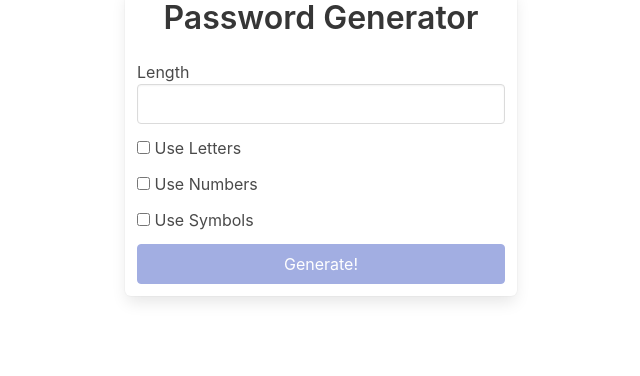
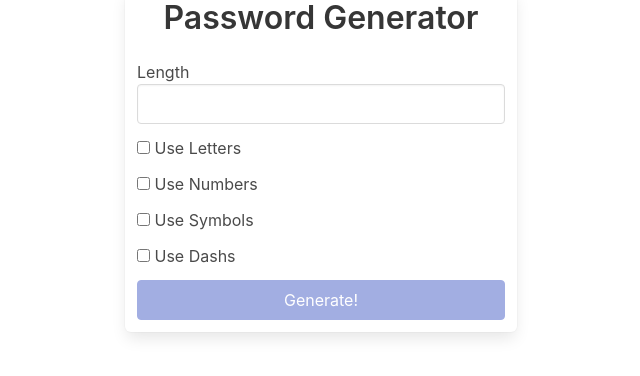
Before and after one commit to anask601/passgen, an Angular app: page / in a window 1280 px wide. Shown: the top 376 px of the page, without its empty margins (319-959 px from the left). Built offline with nearby package versions, Linux system fonts and the light colour scheme.

Commit message:
add dash

```diff
--- a/src/app/app.component.html
+++ b/src/app/app.component.html
@@ -35,6 +35,15 @@
         </div>
       </div>
 
+      <div class="field">
+        <div class="control">
+          <label class="checkbox">
+            <input (change)="onChangeAddDash()" type="checkbox" />
+            Use Dashs
+          </label>
+        </div>
+      </div>
+
       <button
         [disabled]="
           !(length && (includeLetters || includeSymbols || includeNumbers))
--- a/src/app/app.component.ts
+++ b/src/app/app.component.ts
@@ -1,16 +1,17 @@
-import { Component } from '@angular/core';
+import { Component } from "@angular/core";
 
 @Component({
-  selector: 'app-root',
-  templateUrl: './app.component.html',
-  styleUrls: ['./app.component.css']
+  selector: "app-root",
+  templateUrl: "./app.component.html",
+  styleUrls: ["./app.component.css"],
 })
 export class AppComponent {
   length = 0;
   includeLetters = false;
   includeNumbers = false;
   includeSymbols = false;
-  password = '';
+  includeDash = false;
+  password = "";
 
   onChangeLength(value: string) {
     const parsedValue = parseInt(value);
@@ -32,12 +33,17 @@ export class AppComponent {
     this.includeSymbols = !this.includeSymbols;
   }
 
+  onChangeAddDash() {
+    this.includeDash = !this.includeDash;
+  }
+
   onButtonClick() {
-    const numbers = '1234567890';
-    const letters = 'abcdefghijklmnopqrstuvwyz';
-    const symbols = '!@#$%^&*()';
+    const numbers = "1234567890";
+    const letters = "abcdefghijklmnopqrstuvwyz";
+    const symbols = "!@#$%^&*()";
+    const dash = "-";
 
-    let validChars = '';
+    let validChars = "";
     if (this.includeLetters) {
       validChars += letters;
     }
@@ -48,7 +54,11 @@ export class AppComponent {
       validChars += symbols;
     }
 
-    let generatedPassword = '';
+    if (this.includeDash) {
+      validChars += dash;
+    }
+
+    let generatedPassword = "";
     for (let i = 0; i < this.length; i++) {
       const index = Math.floor(Math.random() * validChars.length);
       generatedPassword += validChars[index];
```
